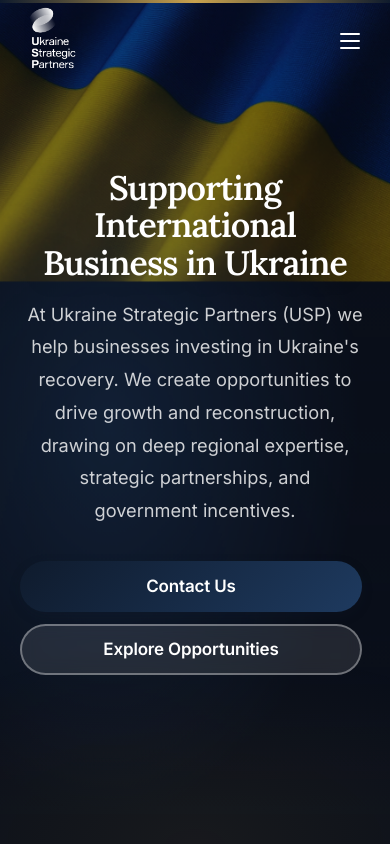
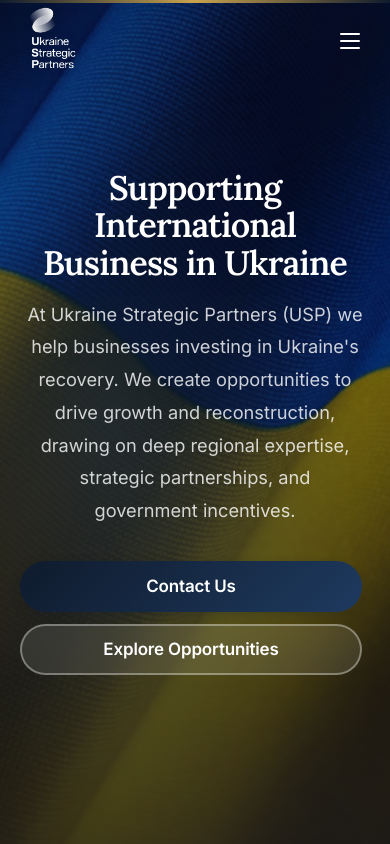
Before and after one commit to MishaKlymenko/usp-new, a Next.js app: page / in a window 390 px wide. Shown: the top 844 px of the page. Built offline with nearby package versions, Linux system fonts and the light colour scheme.

Commit message:
Refactor hero section: replace image elements with CSS background images for improved performance and responsiveness. Update styles to ensure proper display on different screen sizes.

```diff
--- a/src/app/page.tsx
+++ b/src/app/page.tsx
@@ -79,23 +79,7 @@
         media="(min-width: 768px)"
       />
       <section className="hero" aria-label="Introduction">
-        <div className="hero__bg">
-          <picture>
-            <source
-              media="(max-width: 767px)"
-              srcSet="/images/hero-sm.avif"
-              type="image/avif"
-            />
-            <img
-              src="/images/hero.avif"
-              alt=""
-              width={1920}
-              height={1280}
-              fetchPriority="high"
-              decoding="async"
-            />
-          </picture>
-        </div>
+        <div className="hero__bg" />
         <div className="hero__content">
           <h1>Supporting International Business in Ukraine</h1>
           <p>
--- a/src/styles/main.css
+++ b/src/styles/main.css
@@ -812,17 +812,17 @@
 .hero__bg {
   position: absolute;
   inset: -3%;
+  background-image: url('/images/hero-sm.avif');
+  background-size: cover;
+  background-position: center;
   z-index: 0;
-  overflow: hidden;
   animation: hero-wave 14s cubic-bezier(0.45, 0, 0.55, 1) infinite;
 }
 
-.hero__bg img {
-  width: 100%;
-  height: 100%;
-  max-width: none;
-  object-fit: cover;
-  object-position: center;
+@media (min-width: 768px) {
+  .hero__bg {
+    background-image: url('/images/hero.avif');
+  }
 }
 
 @keyframes hero-wave {
```
